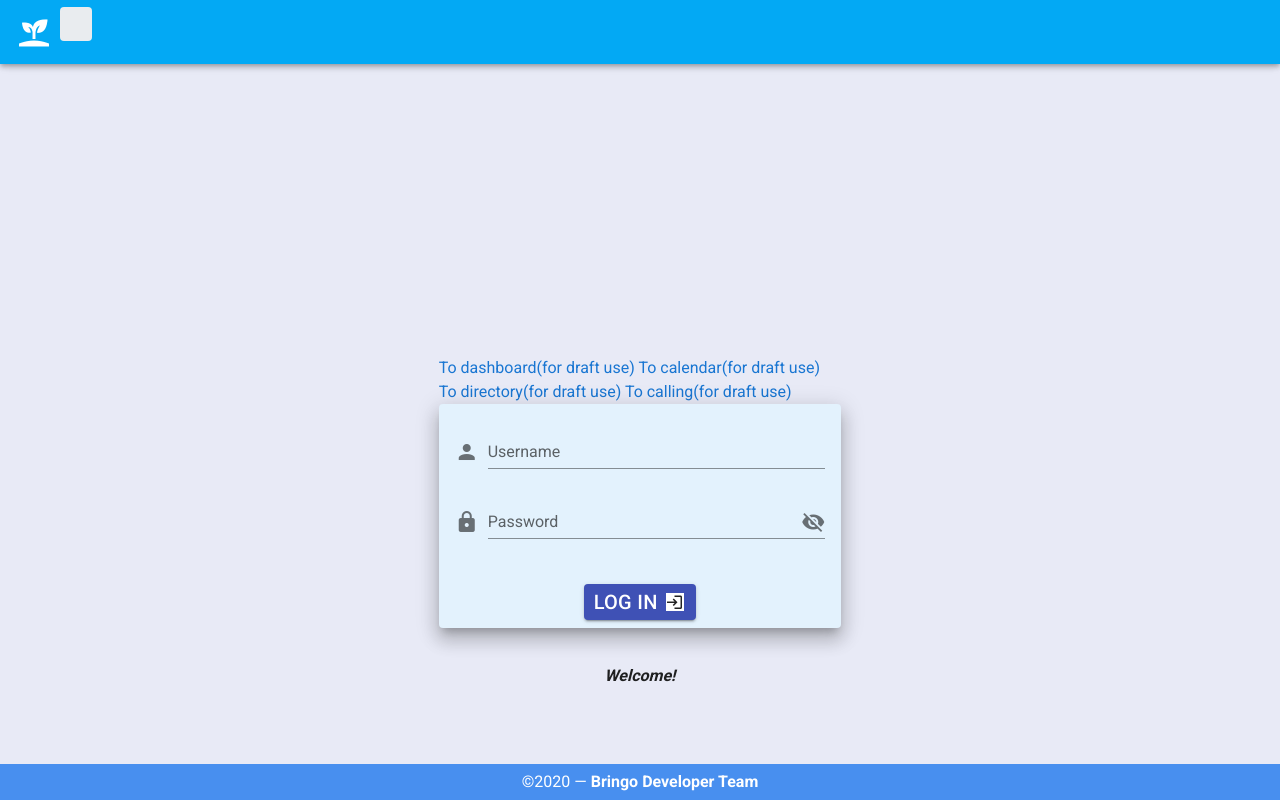
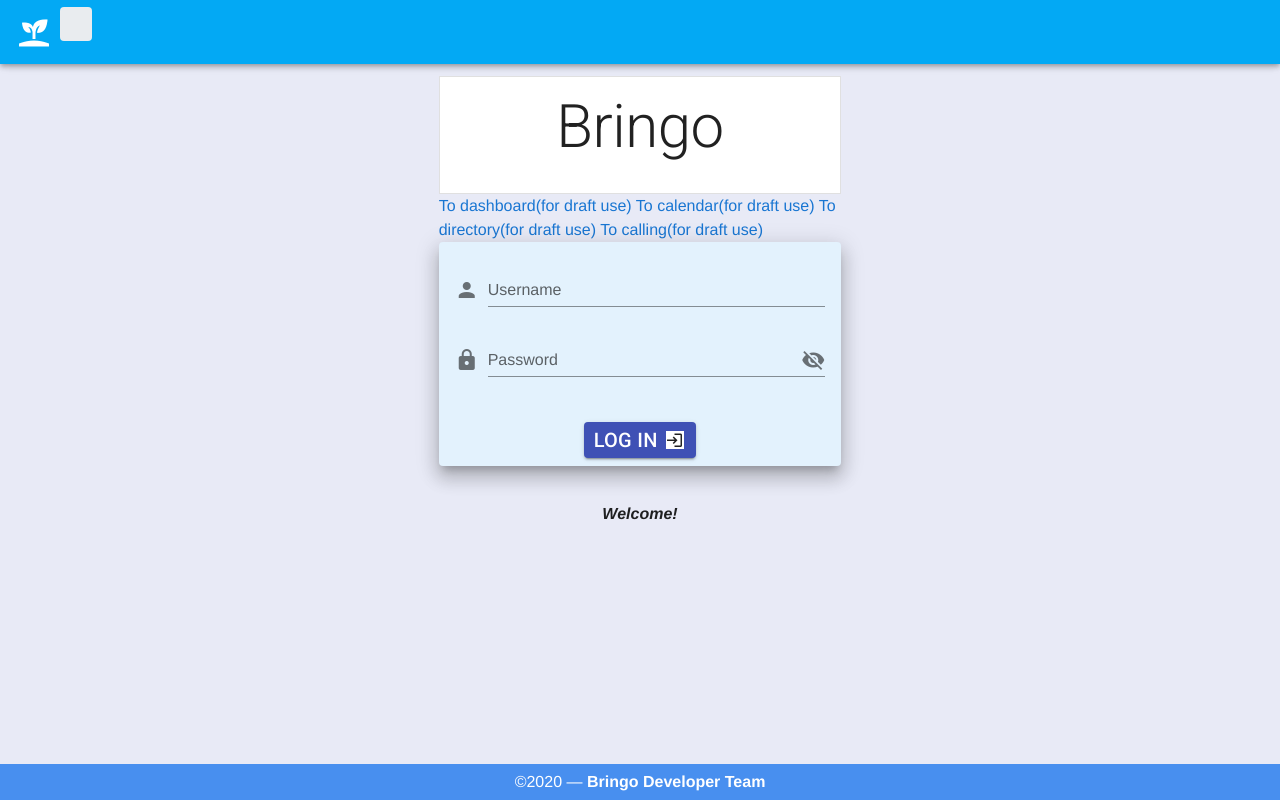
Before and after one commit to joyliu-q/Bringo, a Vue app in the folder bringo/: page / in a window 1280 px wide. Built offline with nearby package versions, Linux system fonts and the light colour scheme.

Commit message:
added title to main page

```diff
--- a/bringo/package.json
+++ b/bringo/package.json
@@ -12,6 +12,8 @@
     "bootstrap": "^4.5.2",
     "bootstrap-vue": "^2.17.3",
     "core-js": "^3.6.5",
+    "material-design-icons": "^3.0.1",
+    "material-design-icons-iconfont": "^6.1.0",
     "portal-vue": "^2.1.7",
     "vue": "^2.6.12",
     "vue-router": "^3.4.5",
--- a/bringo/src/App.vue
+++ b/bringo/src/App.vue
@@ -49,5 +49,7 @@ export default {
 <style lang="scss">
   #app{
     background-color:rgb(215, 238, 245);
+        font-family: Helvetica;
+
   }
 </style>
--- a/bringo/src/views/Dashboard.vue
+++ b/bringo/src/views/Dashboard.vue
@@ -155,6 +155,7 @@ export default {
     h1 {
         font-family: Helvetica;
     }
+
     .container {
         max-width: 1000px;
     }
--- a/bringo/src/views/Login.vue
+++ b/bringo/src/views/Login.vue
@@ -1,19 +1,11 @@
-<template>
+<template id = "Template1">
 <wrapper>
   <v-app class="indigo lighten-5">
     <v-content>
       <v-container
         fluid
       >
-        <v-row class="mb-10">
-        <v-img
-            alt="BlackStoneValleyPrep Logo"
-            contain
-            src="../assets/logo.png"
-            height="240"
-            pb-4 mb-20
-            />
-        </v-row>
+
         <v-row
           align="center"
           justify="center"
@@ -24,11 +16,38 @@
             sm="8"
             md="4"
           >
+          <template>
+  <v-card
+    class="d-flex pa-2"
+    outlined
+    tile
+  >
+
+    <v-container>
+      </v-container>
+          <v-container>
+      </v-container>
+          <v-container>
+      </v-container>
+          <v-container>
+          <p class="display-3">
+          Bringo
+          </p>
+      </v-container>
+          <v-container>
+      </v-container>
+          <v-container>
+      </v-container>
+          <v-container>
+      </v-container>
+
+  </v-card>
+</template>
           <router-link to="dashboard"> To dashboard(for draft use)</router-link>
           <router-link to="calendar"> To calendar(for draft use)</router-link>
           <router-link to="directory"> To directory(for draft use)</router-link>
           <router-link to="calling"> To calling(for draft use)</router-link>
-            <v-card class="elevation-12 blue lighten-5">
+            <v-card class="elevation-12 blue lighten-5 mx-40">
               <v-card-text>
                 <v-form>
                   <v-text-field
@@ -83,3 +102,8 @@ export default {
     })
 }
 </script>
+<style scoped>
+#Template1{
+        font-family: Helvetica;
+    }
+</style>
```
Also changed, not shown: 1 other file (tests, documents, lock files or other folders).
